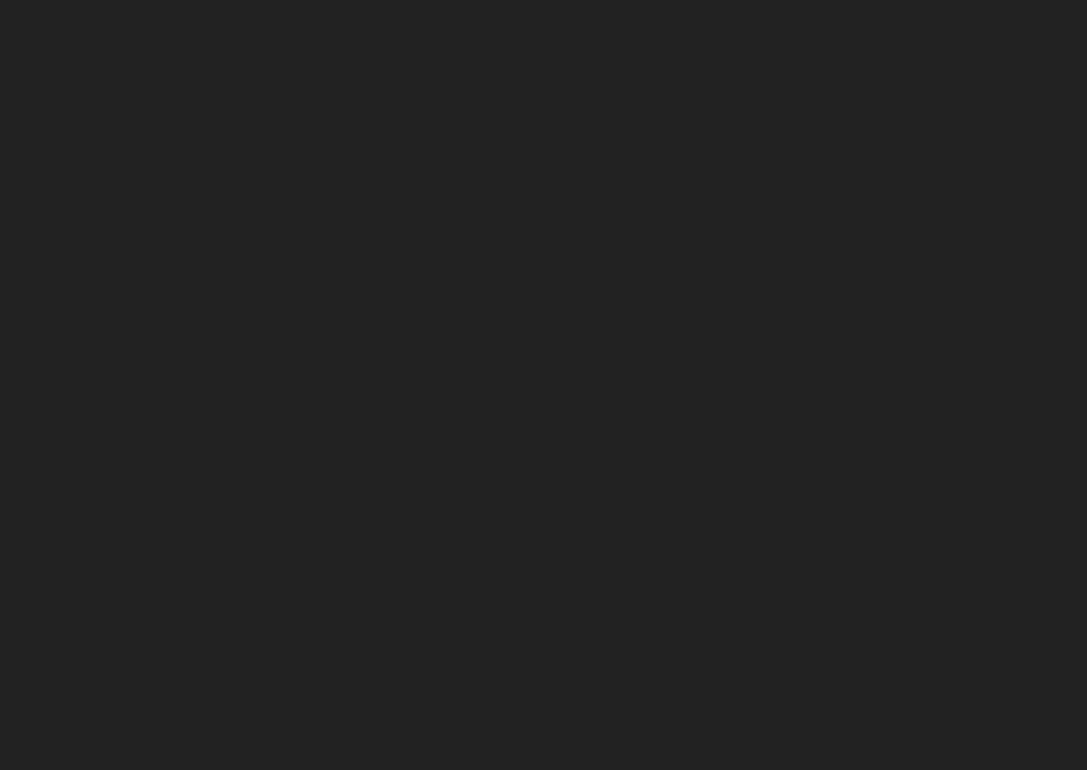
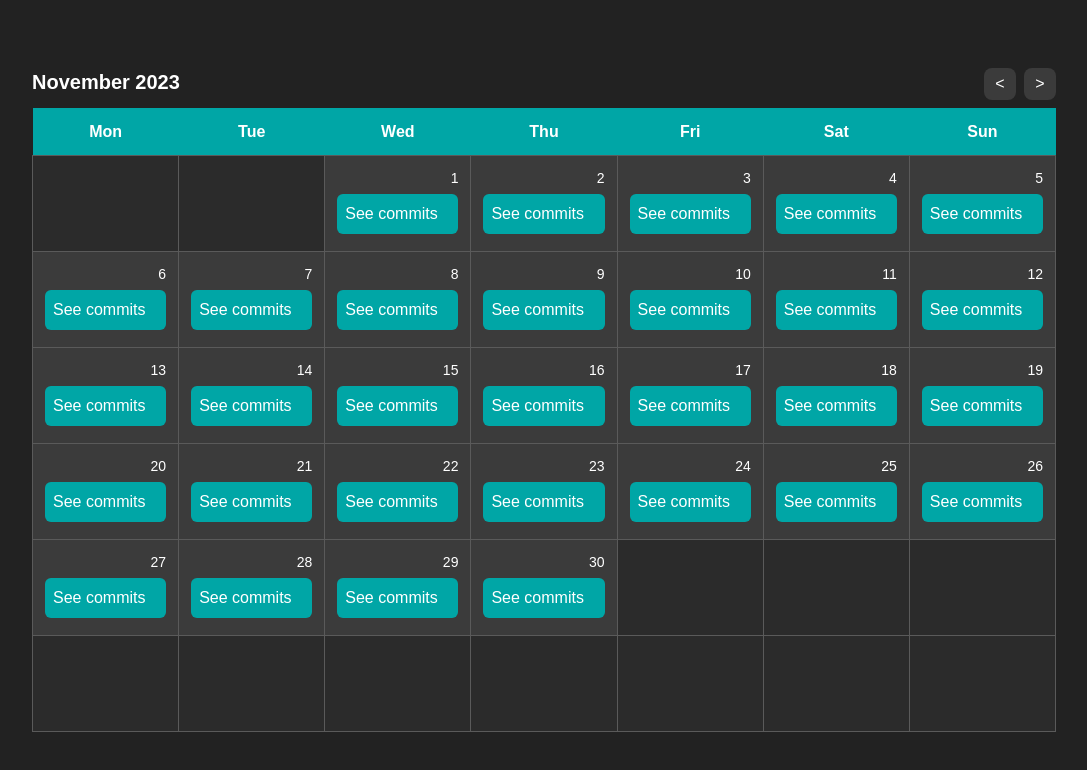
Before and after one commit to Siziii/Calendar-Commits-App, a React (Vite) app: page / in a window 1280 px wide. Shown: the top 770 px of the page, without its empty margins (96-1183 px from the left). Built offline with nearby package versions, Linux system fonts and the light colour scheme; a web font is replaced by a local one.

Commit message:
Added Calendar & CalendarGrid

```diff
--- a/src/App.jsx
+++ b/src/App.jsx
@@ -1,6 +1,9 @@
+import Calendar from "./components/Calendar"
+
 function App() {
   return (
     <div className="bg-bg1 w-screen h-screen flex items-center justify-center">
+      <Calendar/>
     </div>
   )
 }
--- /dev/null
+++ b/src/components/Calendar.jsx
@@ -0,0 +1,36 @@
+import { useState, useEffect } from 'react';
+import { DateTime } from 'luxon';
+import CalendarGrid from "./CalendarGrid";
+
+const Calendar = () => {
+    const [currentMonth, setCurrentMonth] = useState(DateTime.local());
+
+    // Event handler to navigate to the previous month
+    const handlePrevMonth = () => {
+        setCurrentMonth((prevMonth) => prevMonth.minus({ months: 1 }));
+    };
+
+    // Event handler to navigate to the next month
+    const handleNextMonth = () => {
+        setCurrentMonth((prevMonth) => prevMonth.plus({ months: 1 }));
+    };
+
+    return (
+        <div className="w-[80%] flex flex-col">
+            <div className="w-full flex justify-between mb-2">
+                <h1 className="text-xl font-bold">{currentMonth.toLocaleString({ year: 'numeric', month: 'long' })}</h1>
+                <div>
+                    {/*button for next month*/}
+                    <button className="w-8 h-8 bg-primary rounded-lg mr-2 hover:bg-accent transition-all" onClick={handlePrevMonth}>{'<'}</button>
+                    {/*button for prev month*/}
+                    <button className="w-8 h-8 bg-primary rounded-lg hover:bg-accent transition-all" onClick={handleNextMonth}>{'>'}</button>
+                </div>
+            </div>
+            <div>
+                <CalendarGrid currentMonth={currentMonth}/>
+            </div>
+        </div>
+    );
+}
+
+export default Calendar;
--- /dev/null
+++ b/src/components/CalendarGrid.jsx
@@ -0,0 +1,56 @@
+import { DateTime } from 'luxon';
+
+const CalendarGrid = ({ currentMonth }) => {
+    const daysOfWeek = ['Mon', 'Tue', 'Wed', 'Thu', 'Fri', 'Sat', 'Sun'];
+
+    // Store the first day of the current month
+    const firstDay = currentMonth.startOf('month').weekday;
+    // Store the number of days in the current month
+    const daysInMonth = currentMonth.daysInMonth;
+
+    const daysBeforeStart = (firstDay - 1 + 7) % 7;
+
+    const daysInGrid = Array.from({ length: 6 }, (_, weekIndex) => (
+        <tr key={weekIndex} className="bg-bg2">
+            {daysOfWeek.map((day, dayIndex) => {
+
+                const dayNumber = dayIndex + weekIndex * 7 - daysBeforeStart + 1;
+                let date;
+                if (dayNumber >= 1 && dayNumber <= daysInMonth) {
+                    date = currentMonth.set({ day: dayNumber });
+                }
+                const bgClass = date ? 'bg-primary' : 'bg-secondary';
+
+                return (
+                    <td key={dayIndex} className={`border border-[#5A5A5A] p-0 ${bgClass} h-24 align-top`}>
+                        {date && (
+                            <div className='flex flex-col items-end p-3 h-full'>
+                                <span className='text-sm '>{date.day}</span>
+                                <div className='w-full h-full flex items-center'>
+                                    <button className='w-full bg-accent p-2 rounded-md flex'>
+                                        See commits
+                                    </button>
+                                </div>
+                            </div>
+                        )}
+                    </td>
+                )
+            })}
+        </tr>
+    ));
+
+    return (
+        <table className="w-full table-fixed">
+            <thead>
+                <tr className='bg-accent h-12'>
+                    {daysOfWeek.map((day) => (
+                        <th key={day} className=''>{day}</th>
+                    ))}
+                </tr>
+            </thead>
+            <tbody className='p-4'>{daysInGrid}</tbody>
+        </table>
+    );
+};
+
+export default CalendarGrid;
```
